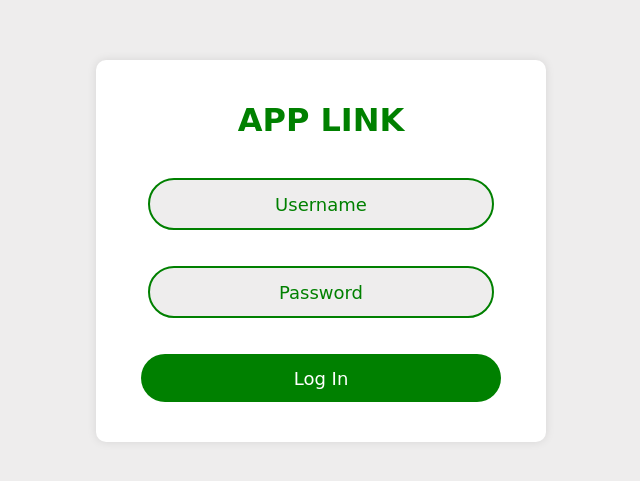
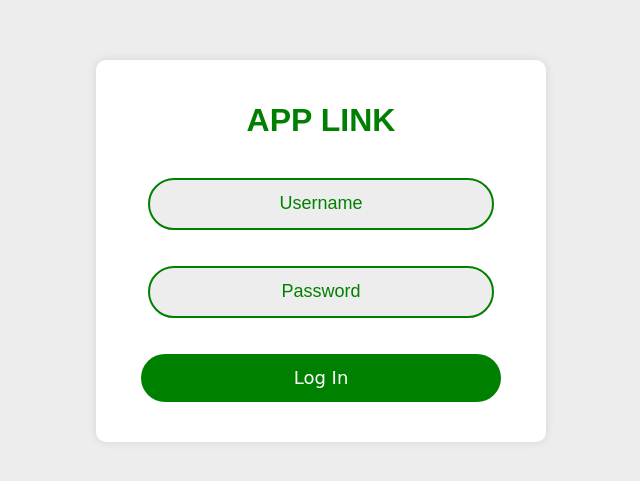
Before and after one commit to ItzChuks/App-Link, a plain HTML site: page index.html in a window 1280 px wide. Shown: the part 149-630 px from the top of the page, without its empty margins (319-959 px from the left). Drawn offline with Linux system fonts and the light colour scheme.

Commit message:
Update index.css

```diff
--- a/index.css
+++ b/index.css
@@ -18,13 +18,13 @@ body{
     border-radius: 10px;
 }
 .text-header{
-    font-family: cursive;
+    font-family: arial;
     color: green;
 }
 input{
     width: 70%;
     padding: 3%;
-    font-family: cursive;
+    font-family: arial;
     text-align: center;
     font-size: large;
     color: green;
@@ -33,7 +33,7 @@ input{
     border: 2px solid green;
 }
 input::placeholder{
-    font-family: cursive;
+    font-family: arial;
     text-align: center;
     font-size: large;
     color: green;
```
